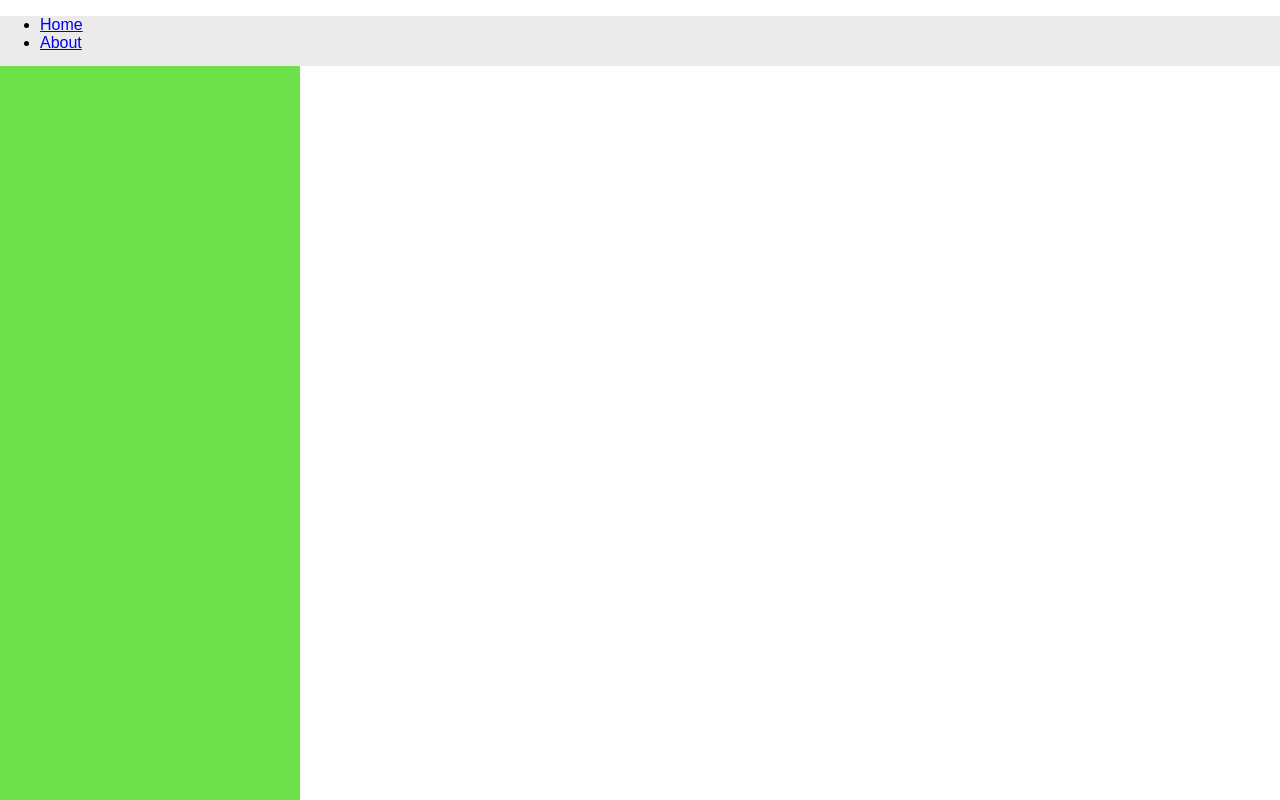
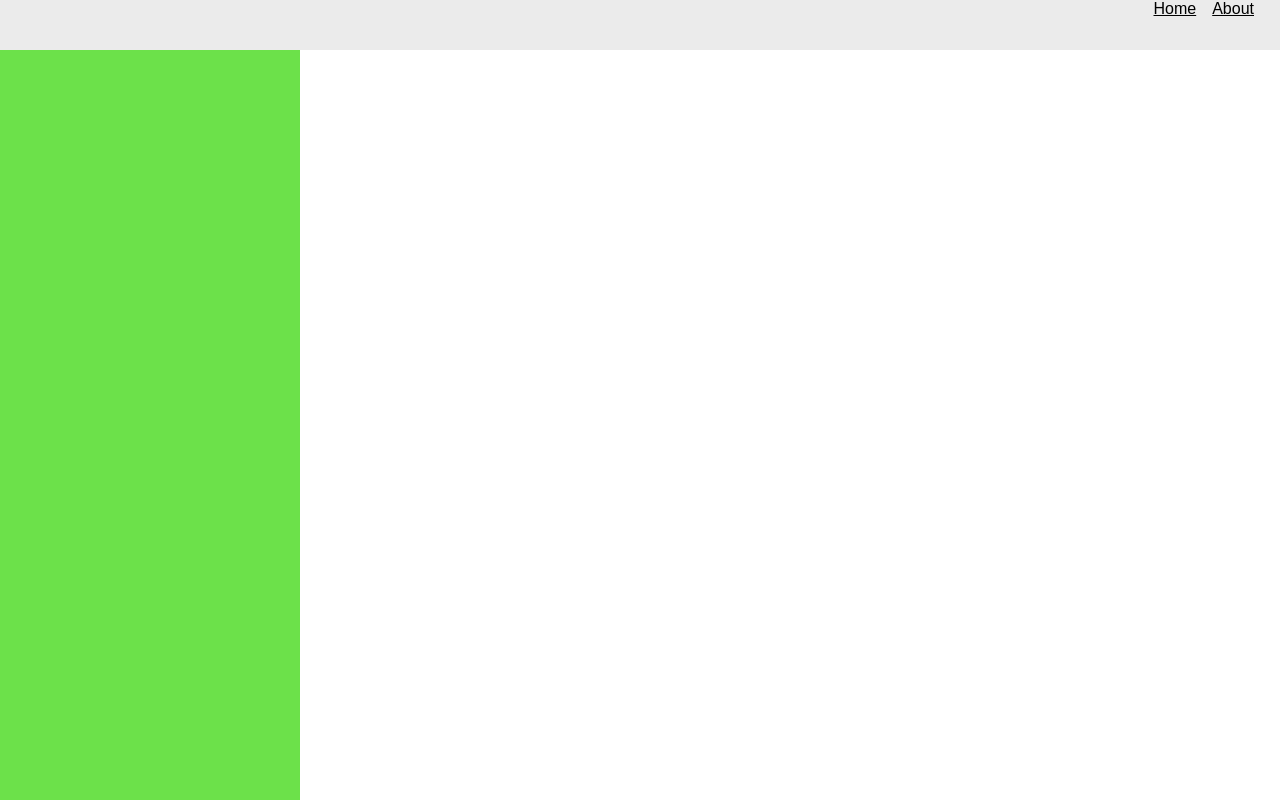
Before and after one commit to forrestzach/Gatsby-Practice-Site, a Gatsby site: page / in a window 1280 px wide. Shown: the top 800 px of the page. Built offline with nearby package versions, Linux system fonts and the light colour scheme; Gatsby itself is replaced by a stand-in of ours.

Commit message:
I hate CSS

```diff
--- a/src/components/custom_header.js
+++ b/src/components/custom_header.js
@@ -13,12 +13,12 @@ const Custom_header = ({ children }) => {
             <ul className={menulinks}>
                 <li className={menulinkitem}>
                     <Link to="/" className={menulinktext}>
-                        <p>Home</p>
+                        Home
                     </Link>
                 </li>
                 <li className={menulinkitem}>
                     <Link to="/about" className={menulinktext}>
-                        <p>About</p>
+                        About
                     </Link>
                 </li>
             </ul>
--- a/src/components/custom_header.module.css
+++ b/src/components/custom_header.module.css
@@ -10,18 +10,21 @@ p{
     padding: 0;
 }
 
-.menu-links {
-    margin: 0px;
+.menulinks {
+    float: right;
+    margin: 0;
+    margin-right: 10px;
     display: flex;
     flex-direction: row;
     list-style: none;
     padding-left: 0;
 }
-.menu-link-item {
+.menulinkitem {
     margin: 0px;
-    padding-right: 2rem;
+
+    padding-right: 1rem;
 }
-.menu-link-text {
+.menulinktext {
     margin: 0px;
     color: black;
 }
```
